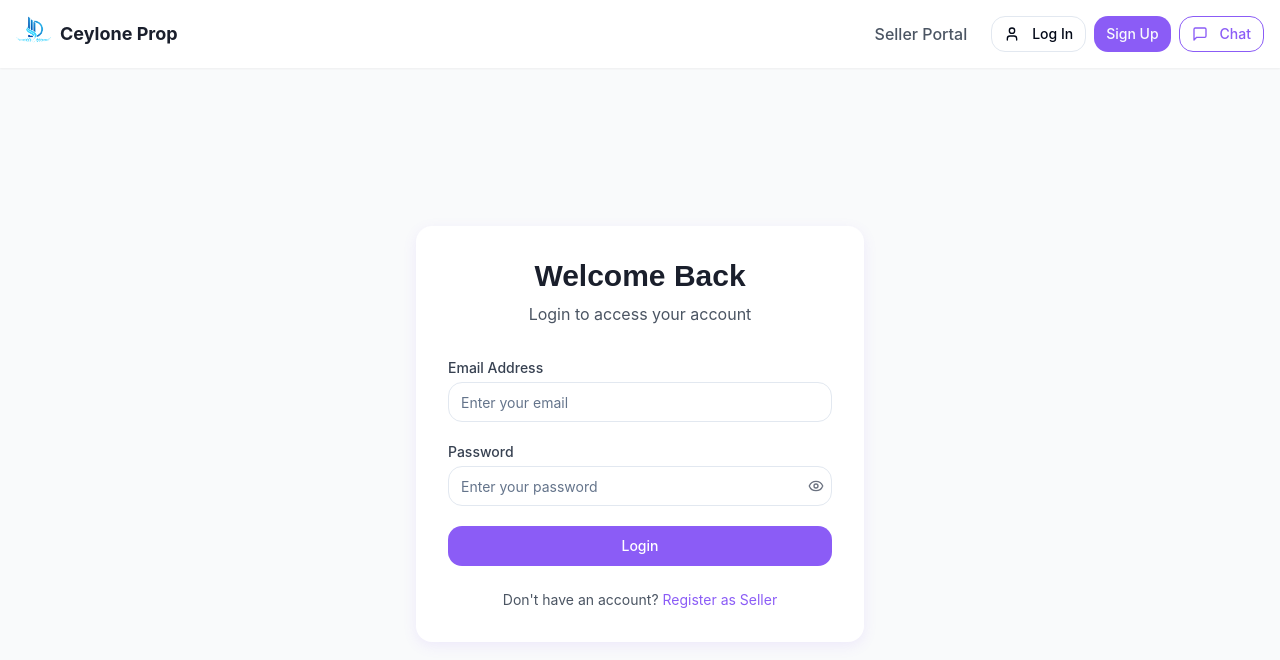
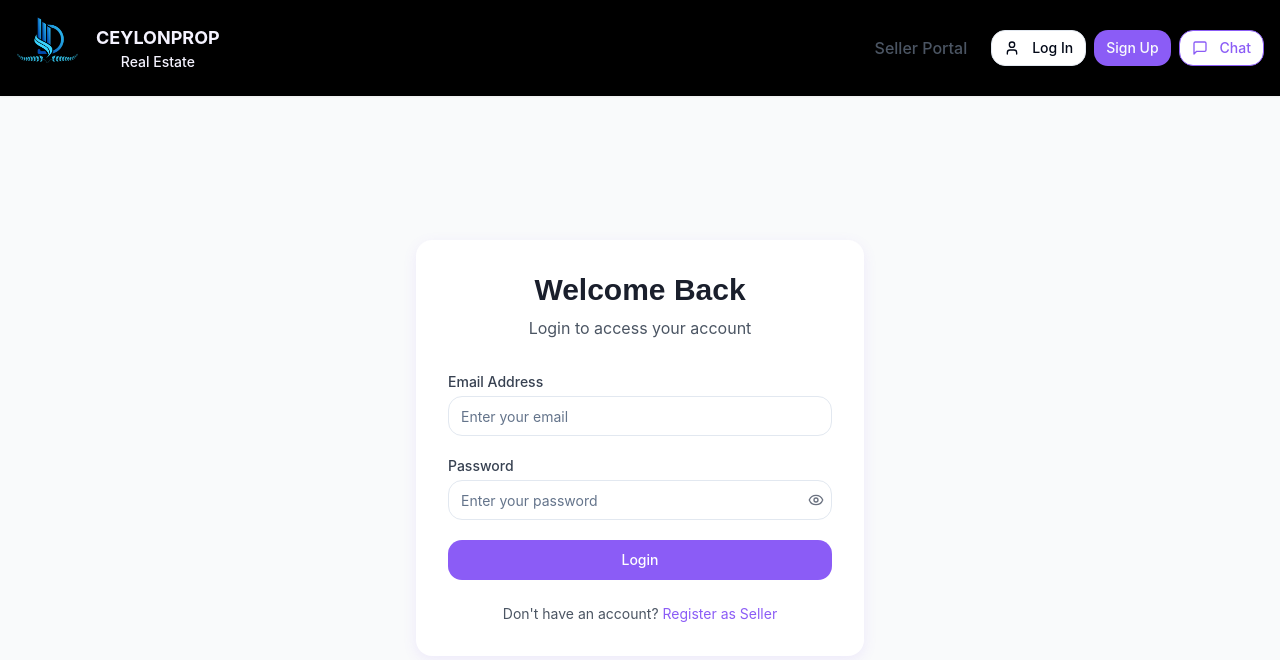
Before and after one commit to Kavindya2002/CEYLONPROP-Real-Estate, a React (Vite) app in the folder frontend/: page /login in a window 1280 px wide. Shown: the top 660 px of the page. Built offline with nearby package versions, Linux system fonts and the light colour scheme.

Commit message:
Modify header logo and name

```diff
--- a/frontend/src/components/ui/common/Navbar.jsx
+++ b/frontend/src/components/ui/common/Navbar.jsx
@@ -37,19 +37,26 @@
   };
 
   return (
-    <header className="bg-white shadow-sm">
+    <header className="bg-black shadow-sm">
       <div className="container mx-auto px-4 py-4">
         <div className="flex items-center justify-between">
-          <Link to="/" className="flex items-center space-x-2">
+        <Link to="/" className="flex items-center space-x-4">
   <motion.div
     whileHover={{ rotate: [0, -10, 10, -10, 0] }}
     transition={{ duration: 0.5 }}
     className="text-villain-500"
   >
-              <img src="/logo.png" alt="Logo" className="size-9" />
+    <img src="/logo.png" alt="Logo" className="w-16 h-16" />
   </motion.div>
-            <span className="text-lg font-bold text-villain-800">Ceylone Prop</span>
+  <div className="flex flex-col items-center">
+    <span className="text-lg font-bold text-violet-50">CEYLONPROP</span>
+    <span className="text-sm font-medium text-violet-50">Real Estate</span>
+  </div>
 </Link>
+
+
+
+
 
           <nav className="flex items-center space-x-6">
             {isAuthenticated && (
```
Lines whose indentation alone changed are shown as unchanged.
